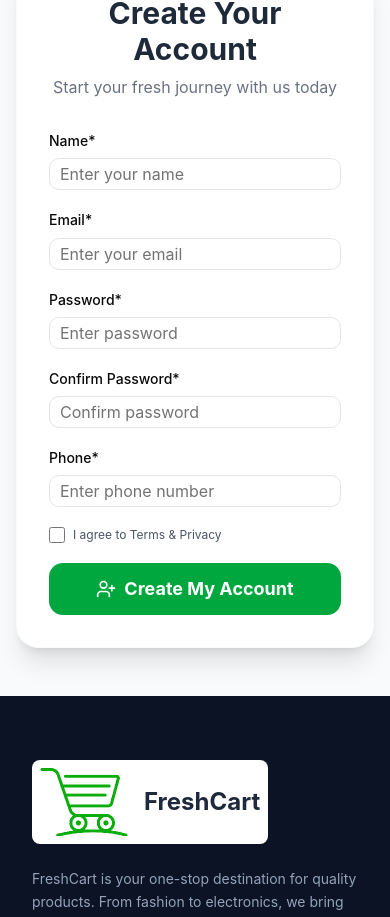
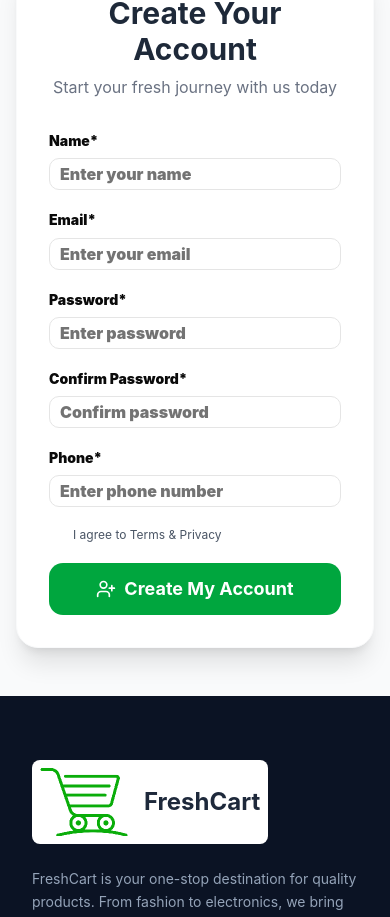
Before and after one commit to Ziad-Alsaghier/ecommerce, a Next.js app: page /auth/register in a window 390 px wide. Shown: the part 838-1755 px from the top of the page. Built offline with nearby package versions, Linux system fonts and the light colour scheme.

Commit message:
fix: update phone field in IRegisterData to be optional; enhance caching strategy in getCategories; add FieldError component for form error handling

```diff
--- a/src/Interfaces/auth.interface.tsx
+++ b/src/Interfaces/auth.interface.tsx
@@ -1,7 +1,7 @@
 export interface IRegisterData {
   name: string;
   email: string;
-  phone: string;
+  phone?: string;
   password: string;
   rePassword: string;
 }
--- a/src/Services/categories.services.ts
+++ b/src/Services/categories.services.ts
@@ -4,7 +4,10 @@ export async function getCategories() {
       "https://ecommerce.routemisr.com/api/v1/categories",
       {
         method: "GET",
-        cache: "no-store",
+        cache: "force-cache",
+        next: {
+          revalidate: 60,
+        },
       },
     );
 
@@ -13,7 +16,6 @@ export async function getCategories() {
     }
     const categories = await response.json();
 
-
     return await categories.data;
   } catch (error) {
     console.error("getCategories error:", error);
@@ -21,7 +23,6 @@ export async function getCategories() {
   }
 }
 
-
 // export async function categoryDetails(category): Category {
 //   //  Logic Code
 // }
--- a/src/app/[auth]/login/LoginForm.tsx
+++ b/src/app/[auth]/login/LoginForm.tsx
@@ -13,7 +13,6 @@ import { Input } from "@/components/ui/input";
 import {
     Field,
     FieldLabel,
-    FieldError,
 } from "@/components/ui/field";
 import LoginAction from "./LoginActions.actions";
 import { ILoginData } from "@/Interfaces/auth.interface";
@@ -31,6 +30,15 @@ const loginSchema = z.object({
 
     remember: z.boolean().optional(),
 });
+
+type FieldErrorProps = {
+    className?: string;
+    children: React.ReactNode;
+};
+
+export function FieldError({ className, children }: FieldErrorProps) {
+    return <p className={className}>{children}</p>;
+}
 
 export default function Login() {
     const router = useRouter();
--- a/src/app/[auth]/register/RegisterForm.tsx
+++ b/src/app/[auth]/register/RegisterForm.tsx
@@ -15,7 +15,6 @@ import { Input } from "@/components/ui/input";
 import {
     Field,
     FieldLabel,
-    FieldError,
 } from "@/components/ui/field";
 import RegisterAction from "./RegisterAction.actions";
 import { IRegisterData } from "@/Interfaces/auth.interface";
@@ -48,6 +47,14 @@ const registerSchema = z
         message: "Passwords do not match",
         path: ["rePassword"],
     });
+type FieldErrorProps = {
+    className?: string;
+    children: React.ReactNode;
+};
+
+export function FieldError({ className, children }: FieldErrorProps) {
+    return <p className={className}>{children}</p>;
+}
 export default function RegisterForm() {
     const router = useRouter();
 
@@ -55,7 +62,7 @@ export default function RegisterForm() {
         control,
         handleSubmit,
         formState: { errors },
-    } = useForm ( {
+    } = useForm({
         resolver: zodResolver(registerSchema),
         defaultValues: {
             name: "",
@@ -160,14 +167,16 @@ export default function RegisterForm() {
                 <form onSubmit={handleSubmit(handleRegister)} className="space-y-5">
 
                     {/* NAME */}
-                    <Field>
-                        <FieldLabel htmlFor="name">Name*</FieldLabel>
+                    <Field className={""}>
+                        <FieldLabel className={"font-black"} htmlFor="name">Name*</FieldLabel>
 
                         <Controller
                             name="name"
                             control={control}
                             render={({ field }) => (
                                 <Input
+                                    type={"name"}
+                                    className={"font-black"}
                                     {...field}
                                     id="name"
                                     placeholder="Enter your name"
@@ -181,17 +190,18 @@ export default function RegisterForm() {
                     </Field>
 
                     {/* EMAIL */}
-                    <Field>
-                        <FieldLabel htmlFor="email">Email*</FieldLabel>
+                    <Field className={""}>
+                        <FieldLabel className={"font-black"} htmlFor="email">Email*</FieldLabel>
 
                         <Controller
                             name="email"
                             control={control}
                             render={({ field }) => (
                                 <Input
+                                    type={"email"}
+                                    className={"font-black"}
                                     {...field}
                                     id="email"
-                                    type="email"
                                     placeholder="Enter your email"
                                 />
                             )}
@@ -203,17 +213,18 @@ export default function RegisterForm() {
                     </Field>
 
                     {/* PASSWORD */}
-                    <Field>
-                        <FieldLabel htmlFor="password">Password*</FieldLabel>
+                    <Field className={""}>
+                        <FieldLabel className={"font-black"} htmlFor="password">Password*</FieldLabel>
 
                         <Controller
                             name="password"
                             control={control}
                             render={({ field }) => (
                                 <Input
+                                    type={"password"}
+                                    className={"font-black"}
                                     {...field}
                                     id="password"
-                                    type="password"
                                     placeholder="Enter password"
                                 />
                             )}
@@ -225,8 +236,8 @@ export default function RegisterForm() {
                     </Field>
 
                     {/* CONFIRM PASSWORD */}
-                    <Field>
-                        <FieldLabel htmlFor="rePassword">
+                    <Field className={""}>
+                        <FieldLabel className={"font-black"} htmlFor="rePassword">
                             Confirm Password*
                         </FieldLabel>
 
@@ -235,9 +246,10 @@ export default function RegisterForm() {
                             control={control}
                             render={({ field }) => (
                                 <Input
+                                    type={"rePassword"}
+                                    className={"font-black"}
                                     {...field}
                                     id="rePassword"
-                                    type="password"
                                     placeholder="Confirm password"
                                 />
                             )}
@@ -251,17 +263,18 @@ export default function RegisterForm() {
                     </Field>
 
                     {/* PHONE */}
-                    <Field>
-                        <FieldLabel htmlFor="phone">Phone*</FieldLabel>
+                    <Field className={""}>
+                        <FieldLabel className={"font-black"} htmlFor="phone">Phone*</FieldLabel>
 
                         <Controller
                             name="phone"
                             control={control}
                             render={({ field }) => (
                                 <Input
+                                    type={"phone"}
+                                    className={"font-black"}
                                     {...field}
                                     id="phone"
-                                    type="tel"
                                     placeholder="Enter phone number"
                                 />
                             )}
@@ -276,7 +289,7 @@ export default function RegisterForm() {
                             control={control}
                             render={({ field }) => (
                                 <input
-                                    type="checkbox"
+                                    type={"terms"}
                                     checked={field.value}
                                     onChange={(e) =>
                                         field.onChange(e.target.checked)
--- a/src/components/layout/Navbar.jsx
+++ b/src/components/layout/Navbar.jsx
@@ -25,12 +25,15 @@ export default function Navbar() {
     ];
     const [mobileMenuOpen, setMobileMenuOpen] = useState(false);
     const [token, setToken] = useState(
+
         typeof window !== "undefined"
             ? localStorage.getItem("token")
             : null
 
 
     );
+
+
     return (
         <div>
             {/* MAIN NAVBAR */}
--- a/src/components/layout/header.jsx
+++ b/src/components/layout/header.jsx
@@ -17,6 +17,8 @@ export default function Header() {
       ? localStorage.getItem("token")
       : null
   );
+
+
   return (
     <>
       {/* TOP BAR */}
```
